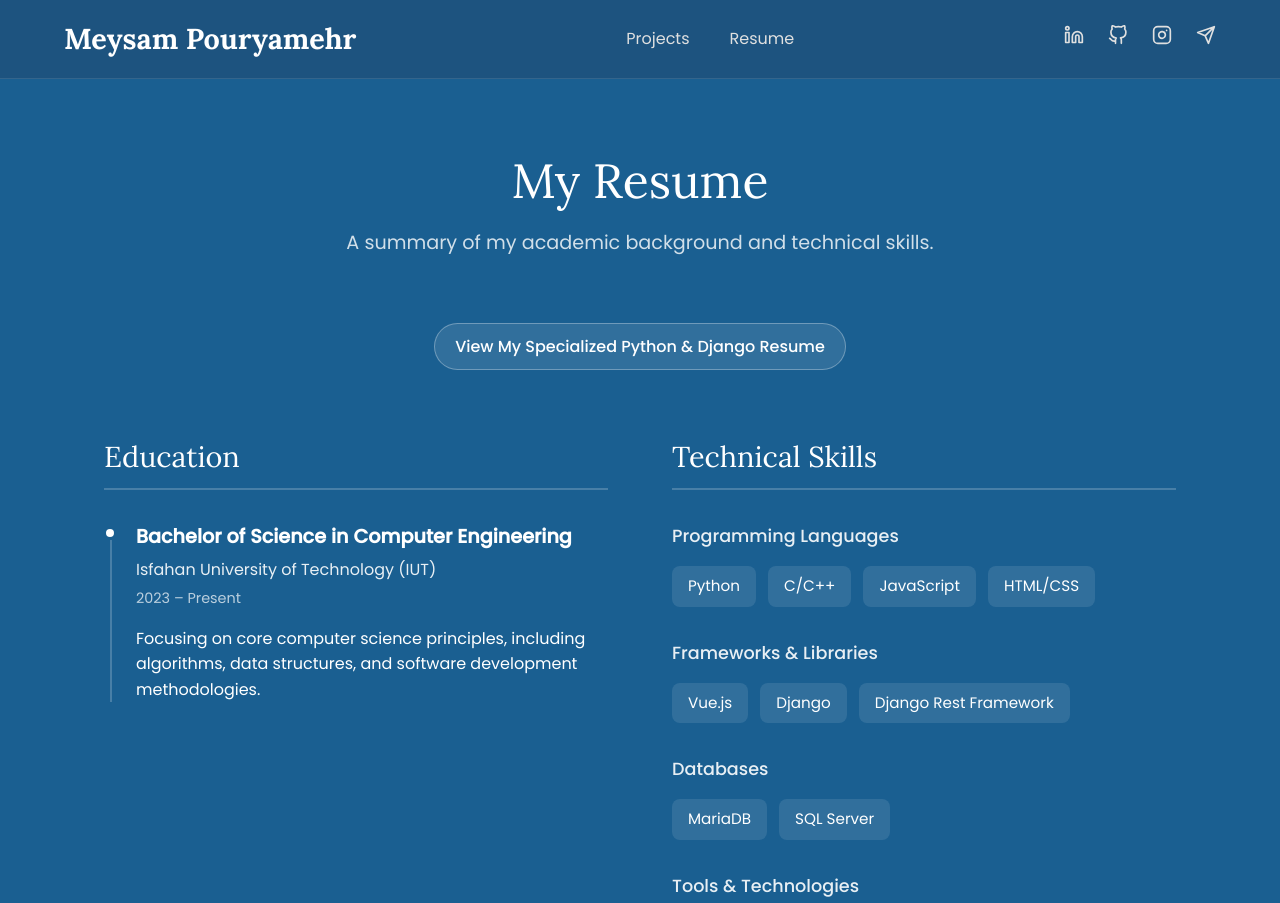
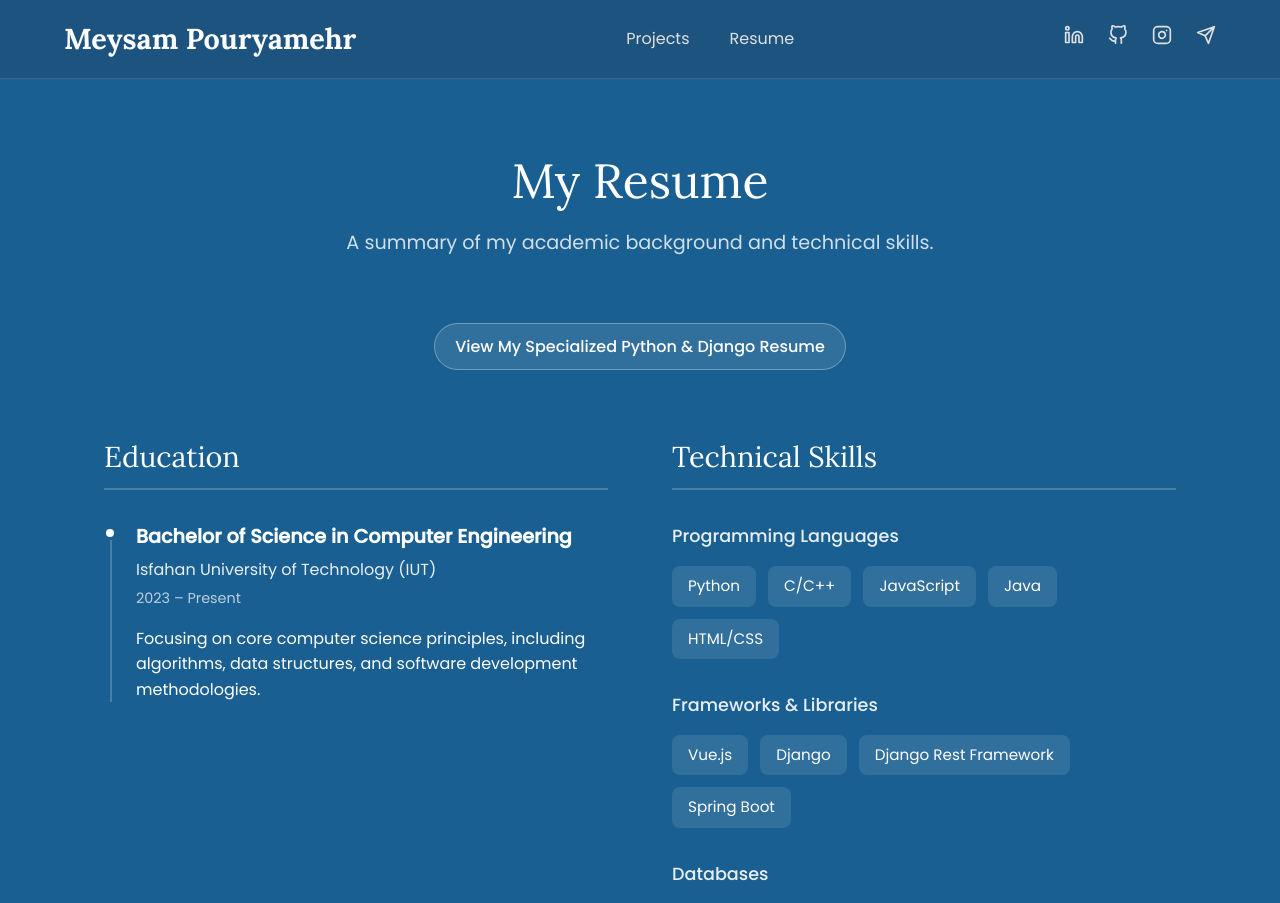
Before and after one commit to meisampw1384/portfolio, a Vue app: page /resume in a window 1280 px wide. Shown: the top 903 px of the page. Built offline with nearby package versions, Linux system fonts and the light colour scheme.

Commit message:
feat: add skills

```diff
--- a/src/components/SkillsSection.vue
+++ b/src/components/SkillsSection.vue
@@ -1,8 +1,8 @@
 <script setup>
 // Skill data is local to this component
 const skillCategories = [
-  { title: 'Programming Languages', skills: ['Python', 'C/C++', 'JavaScript', 'HTML/CSS'] },
-  { title: 'Frameworks & Libraries', skills: ['Vue.js', 'Django', 'Django Rest Framework'] },
+  { title: 'Programming Languages', skills: ['Python', 'C/C++', 'JavaScript', 'Java','HTML/CSS'] },
+  { title: 'Frameworks & Libraries', skills: ['Vue.js', 'Django', 'Django Rest Framework','Spring Boot'] },
   { title: 'Databases', skills: ['MariaDB','SQL Server'] },
   { title: 'Tools & Technologies', skills: ['Git & GitHub', 'Docker', 'Socket Programming','Linux','Packet Tracer'] },
 ];
```
